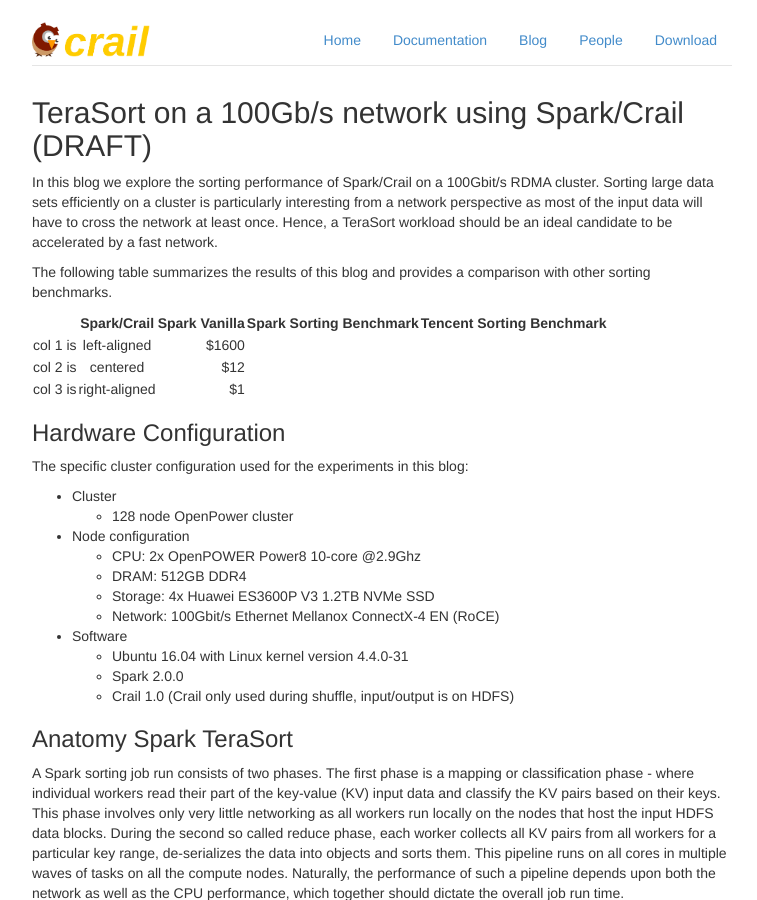
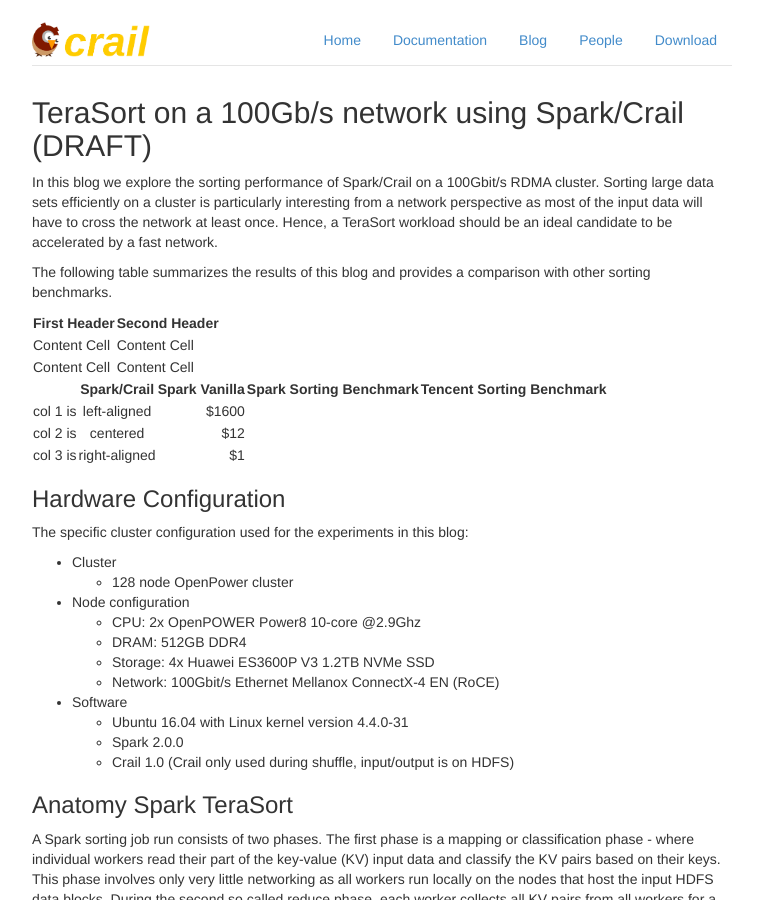
Before and after one commit to apache/incubator-crail-website, a Jekyll site: the page built from _posts/blog/2017-01-1-sorting.md, in a window 1280 px wide and 900 px high. Shown: the whole window, without its empty margins (258-1015 px from the left). Built offline with Jekyll 4.4.1, drawn with Linux system fonts in a browser that asks for light colours.

Commit message:
Update 2017-01-1-sorting.md

```diff
--- a/_posts/blog/2017-01-1-sorting.md
+++ b/_posts/blog/2017-01-1-sorting.md
@@ -8,6 +8,12 @@
 In this blog we explore the sorting performance of Spark/Crail on a 100Gbit/s RDMA cluster. Sorting large data sets efficiently on a cluster is particularly interesting from a network perspective as most of the input data will have to cross the network at least once. Hence, a TeraSort workload should be an ideal candidate to be accelerated by a fast network.
 
 The following table summarizes the results of this blog and provides a comparison with other sorting benchmarks.
+
+| First Header  | Second Header |
+| ------------- | ------------- |
+| Content Cell  | Content Cell  |
+| Content Cell  | Content Cell  |
+
 
 |          | Spark/Crail   |  Spark Vanilla | Spark Sorting Benchmark | Tencent Sorting Benchmark |
 |----------|:-------------:|------:|
```
